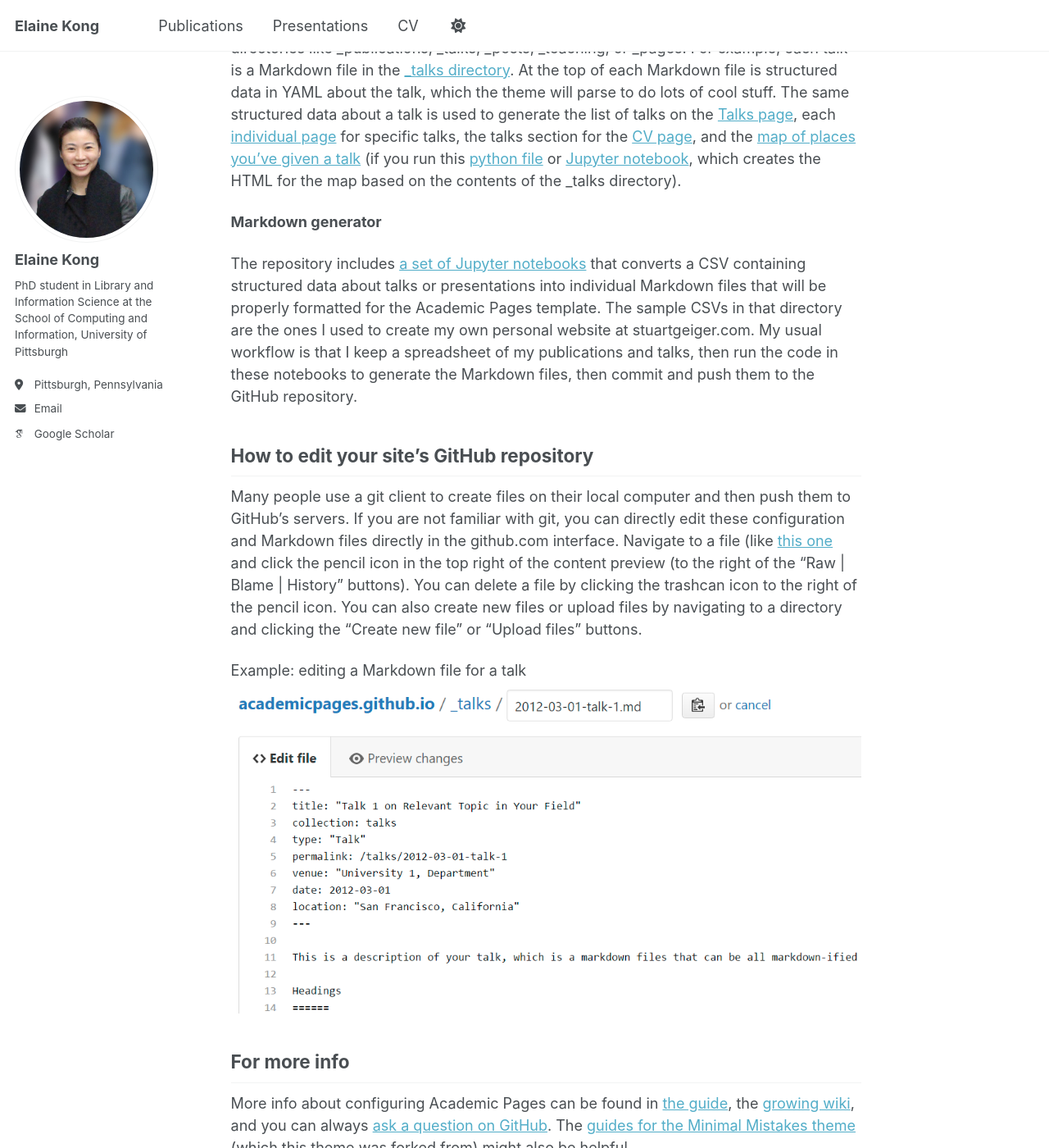
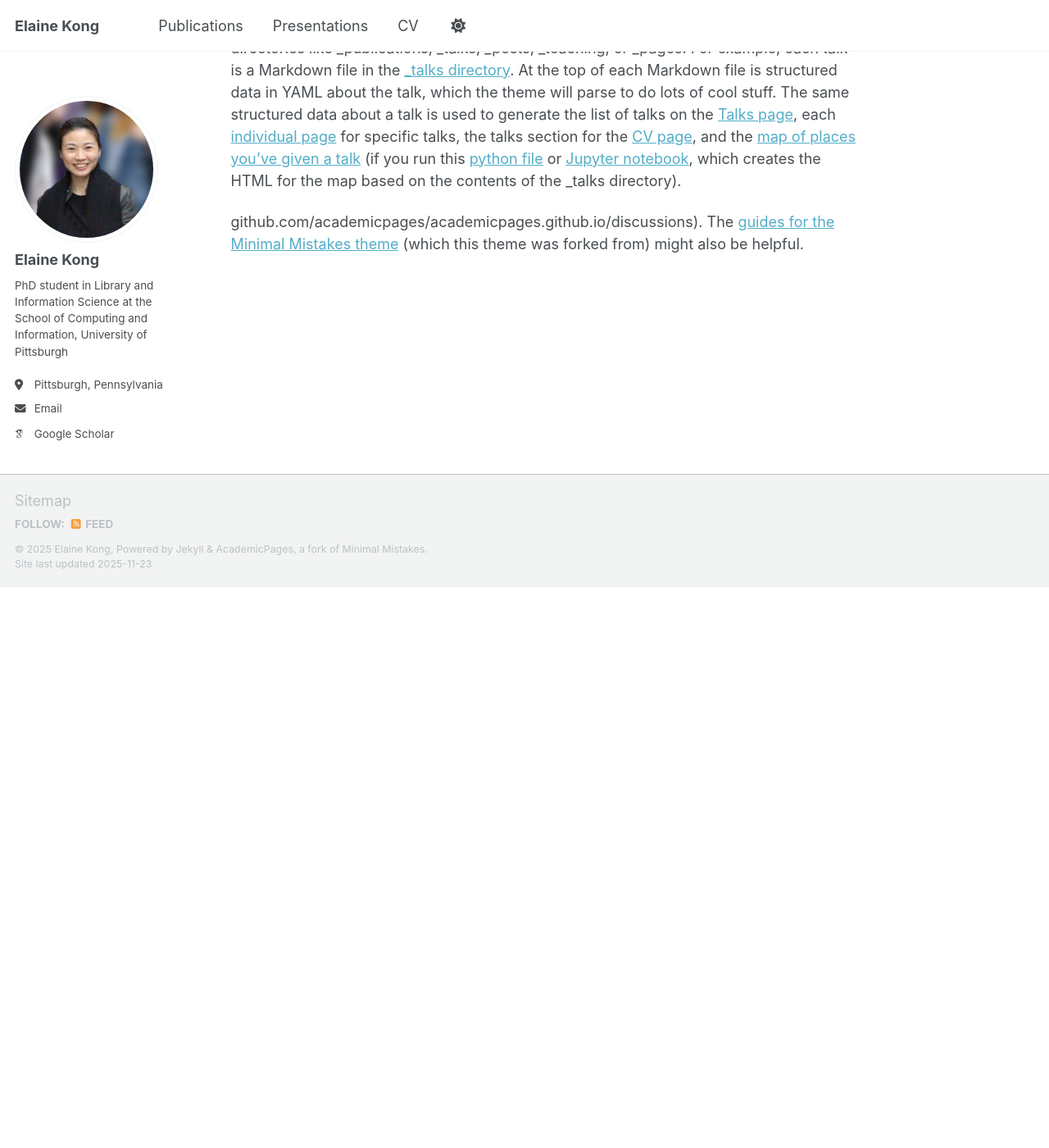
Before and after one commit to elainewskong/elainewskong.github.io, a Jekyll site: the page built from _pages/about.md, in a window 1280 px wide and 1400 px high, scrolled down 1935 px. Shown: the whole window at 82% size. Built offline with Jekyll 4.4.1, drawn with Linux system fonts in a browser that asks for light colours; some web fonts are replaced; a script that is not in the unit is left out; after the commit the page ends 2651 px from its top, so only the background shows below that.

Commit message:
about.md

```diff
--- a/_pages/about.md
+++ b/_pages/about.md
@@ -9,7 +9,7 @@ redirect_from:
 
 This is the front page of a website that is powered by the [Academic Pages template](https://github.com/academicpages/academicpages.github.io) and hosted on GitHub pages. [GitHub pages](https://pages.github.com) is a free service in which websites are built and hosted from code and data stored in a GitHub repository, automatically updating when a new commit is made to the repository. This template was forked from the [Minimal Mistakes Jekyll Theme](https://mmistakes.github.io/minimal-mistakes/) created by Michael Rose, and then extended to support the kinds of content that academics have: publications, talks, teaching, a portfolio, blog posts, and a dynamically-generated CV. Incidentally, these same features make it a great template for anyone that needs to show off a professional template!
 
- You can fork [this template](https://github.com/academicpages/academicpages.github.io) right now, modify the configuration and Markdown files, add your own PDFs and other content, and have your own site for free, with no ads!
+You can fork [this template](https://github.com/academicpages/academicpages.github.io) right now, modify the configuration and Markdown files, add your own PDFs and other content, and have your own site for free, with no ads!
 
 A data-driven personal website
 ======
@@ -39,18 +39,4 @@ Create content & metadata
 ------
 For site content, there is one Markdown file for each type of content, which are stored in directories like _publications, _talks, _posts, _teaching, or _pages. For example, each talk is a Markdown file in the [_talks directory](https://github.com/academicpages/academicpages.github.io/tree/master/_talks). At the top of each Markdown file is structured data in YAML about the talk, which the theme will parse to do lots of cool stuff. The same structured data about a talk is used to generate the list of talks on the [Talks page](https://academicpages.github.io/talks), each [individual page](https://academicpages.github.io/talks/2012-03-01-talk-1) for specific talks, the talks section for the [CV page](https://academicpages.github.io/cv), and the [map of places you've given a talk](https://academicpages.github.io/talkmap.html) (if you run this [python file](https://github.com/academicpages/academicpages.github.io/blob/master/talkmap.py) or [Jupyter notebook](https://github.com/academicpages/academicpages.github.io/blob/master/talkmap.ipynb), which creates the HTML for the map based on the contents of the _talks directory).
 
-**Markdown generator**
-
-The repository includes [a set of Jupyter notebooks](https://github.com/academicpages/academicpages.github.io/tree/master/markdown_generator
-) that converts a CSV containing structured data about talks or presentations into individual Markdown files that will be properly formatted for the Academic Pages template. The sample CSVs in that directory are the ones I used to create my own personal website at stuartgeiger.com. My usual workflow is that I keep a spreadsheet of my publications and talks, then run the code in these notebooks to generate the Markdown files, then commit and push them to the GitHub repository.
-
-How to edit your site's GitHub repository
-------
-Many people use a git client to create files on their local computer and then push them to GitHub's servers. If you are not familiar with git, you can directly edit these configuration and Markdown files directly in the github.com interface. Navigate to a file (like [this one](https://github.com/academicpages/academicpages.github.io/blob/master/_talks/2012-03-01-talk-1.md) and click the pencil icon in the top right of the content preview (to the right of the "Raw | Blame | History" buttons). You can delete a file by clicking the trashcan icon to the right of the pencil icon. You can also create new files or upload files by navigating to a directory and clicking the "Create new file" or "Upload files" buttons.
-
-Example: editing a Markdown file for a talk
-![Editing a Markdown file for a talk](/images/editing-talk.png)
-
-For more info
-------
-More info about configuring Academic Pages can be found in [the guide](https://academicpages.github.io/markdown/), the [growing wiki](https://github.com/academicpages/academicpages.github.io/wiki), and you can always [ask a question on GitHub](https://github.com/academicpages/academicpages.github.io/discussions). The [guides for the Minimal Mistakes theme](https://mmistakes.github.io/minimal-mistakes/docs/configuration/) (which this theme was forked from) might also be helpful.
+github.com/academicpages/academicpages.github.io/discussions). The [guides for the Minimal Mistakes theme](https://mmistakes.github.io/minimal-mistakes/docs/configuration/) (which this theme was forked from) might also be helpful.
```
Also changed, not shown: other parts of _pages/about.md (+1 -1 lines).
